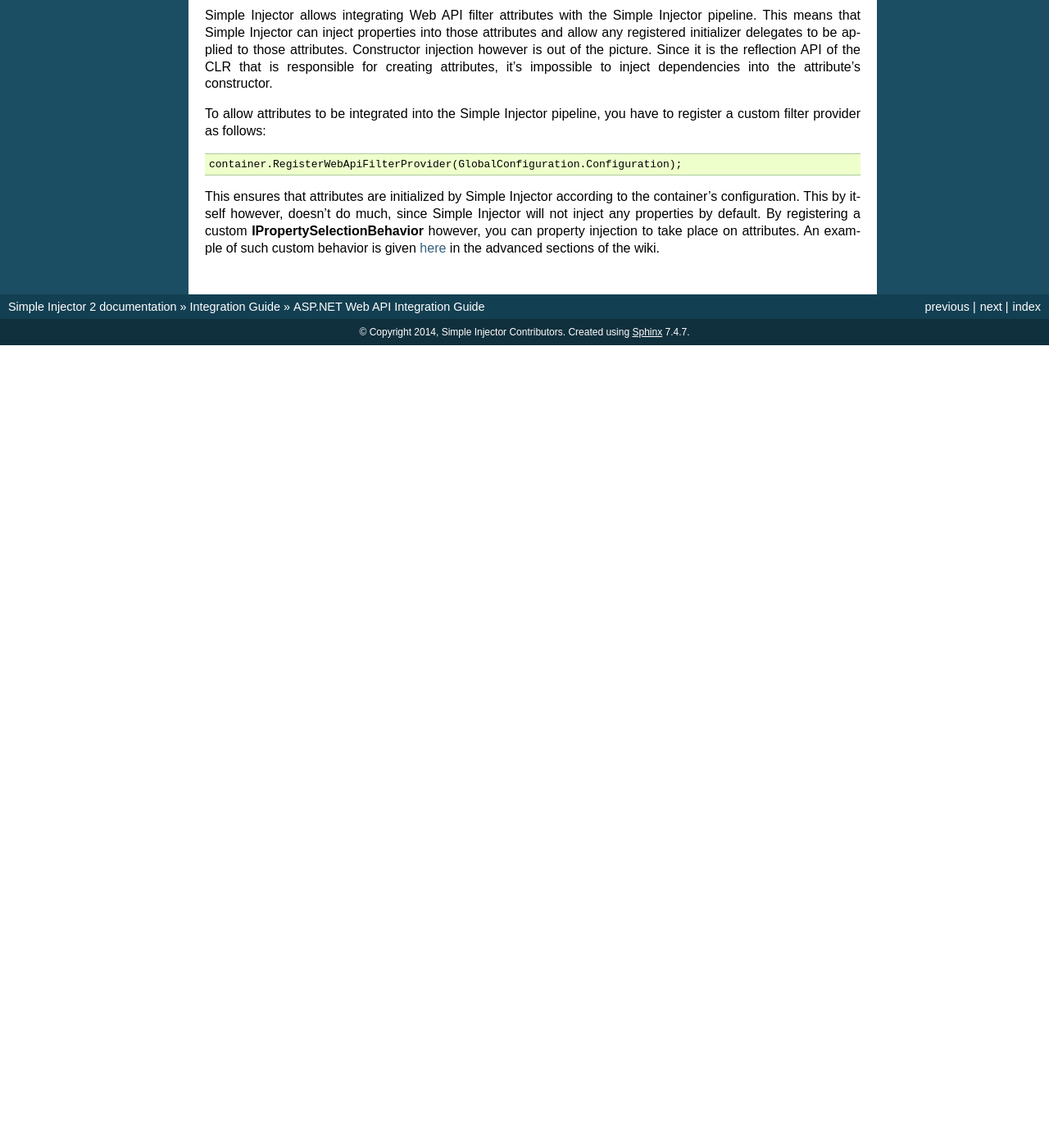
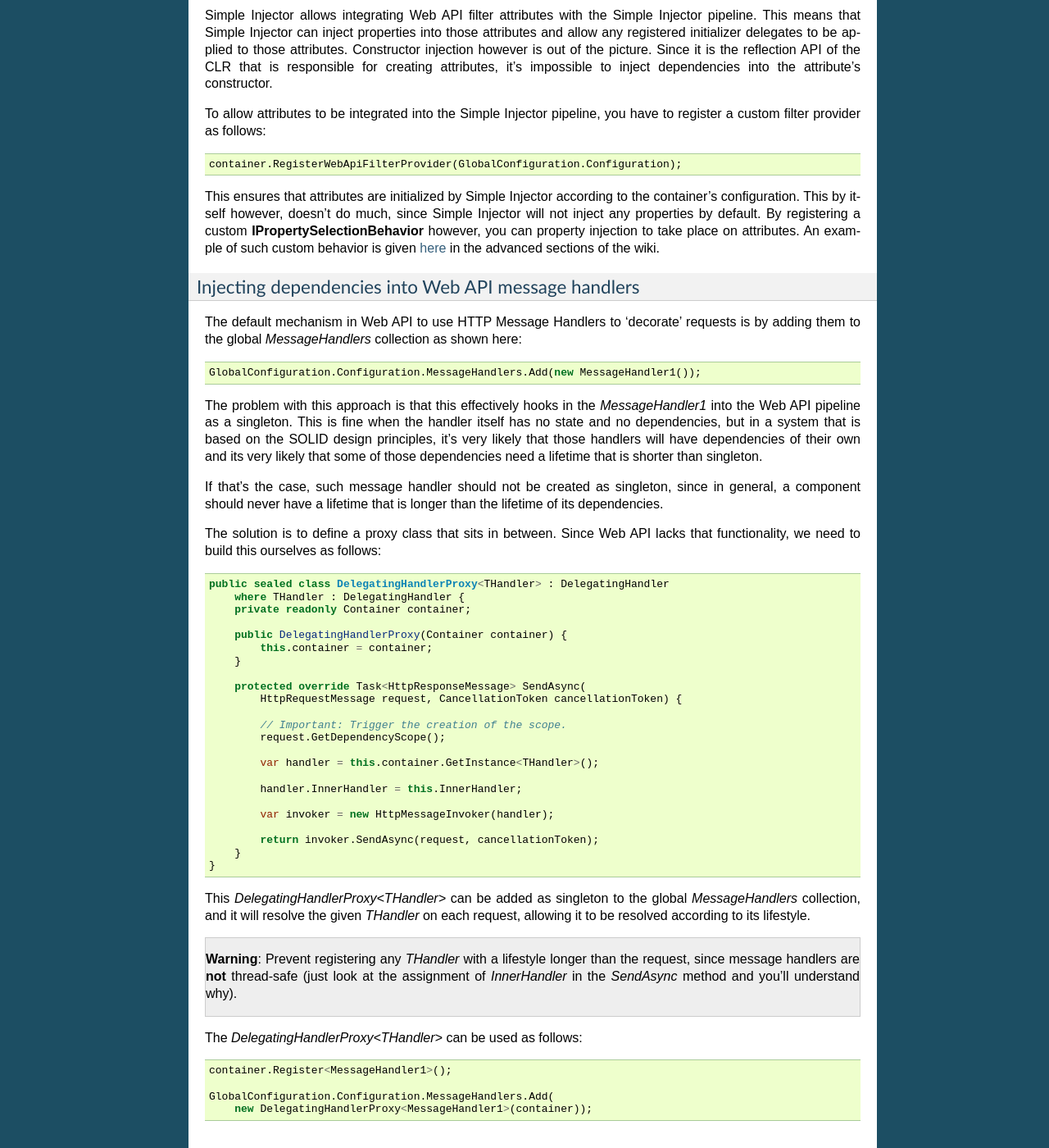
Before and after one commit to simpleinjector/Documentation, a Sphinx documentation site: the page built from source/webapiintegration.rst, in a window 1280 px wide and 1400 px high, scrolled down 2266 px. Shown: the whole window at 82% size. Built offline with Sphinx 7.4.7, drawn with Linux system fonts in a browser that asks for light colours; before the commit the page ends 2687 px from its top, so only the background shows below that; some of the changed text lies outside the part shown.

Commit message:
DelegatingHandlerProxy<T> example added to Web API documentation.

```diff
--- a/source/wcfintegration.rst
+++ b/source/wcfintegration.rst
@@ -40,7 +40,7 @@ For each service class, you should supply a factory attribute in the .SVC file o
     **Note**: Instead of having a WCF service layer consisting of many service classes and methods, consider a design that consists of just a single service class with a single method as explained in `this article <http://www.cuttingedge.it/blogs/steven/pivot/entry.php?id=95>`_. A design where operations are communicated through messages allows the creation of highly maintainable WCF services. With such a design, this integration package will be ??redundant.
 
 WAS Hosting and Non-HTTP Activation
-==============================
+===================================
 
 When hosting WCF Services in WAS (Windows Activation Service), you are not given an opportunity to build your container in the Application_Start event defined in your Global.asax because WAS doesn't use the standard ASP.NET pipeline. A workaround for this is to move the container initialization to a static constructor
 
--- a/source/webapiintegration.rst
+++ b/source/webapiintegration.rst
@@ -7,6 +7,8 @@ Simple Injector contains `Simple Injector ASP.NET Web API Integration Quick Star
 .. container:: Note
 
     **Note**: To be able to run the Web API integration packages, `you need <https://stackoverflow.com/questions/22392032/are-there-any-technical-reasons-simpleinjector-cannot-support-webapi-on-net-4-0>`_ *.NET 4.5* or above.
+
+.. _Web-API-basic-setup:
 
 Basic setup
 ===========
@@ -71,10 +73,14 @@ Given the configuration above, an actual controller could look like this:
         }
     }
 
+.. _Web-API-extra-features:
+
 Extra features
 ==============
 
 The basic features of the Web API integration package are the **SimpleInjectorWebApiDependencyResolver** class and the **WebApiRequestLifestyle** with its **RegisterWebApiRequest** extension methods. Besides these basic features, the integration package contains extra features that can make your life easier.
+
+.. _Getting-the-current-requests-HttpRequestMessage:
 
 Getting the current request's HttpRequestMessage
 ------------------------------------------------
@@ -117,6 +123,8 @@ This implementation can be implemented as follows:
 
     container.RegisterWebApiRequest<IRequestMessageProvider, RequestMessageProvider>();
 
+.. _Injecting-dependencies-into-Web-API-filter-attributes:
+
 Injecting dependencies into Web API filter attributes
 -----------------------------------------------------
 
@@ -129,3 +137,61 @@ To allow attributes to be integrated into the Simple Injector pipeline, you have
     container.RegisterWebApiFilterProvider(GlobalConfiguration.Configuration);
 
 This ensures that attributes are initialized by Simple Injector according to the container's configuration. This by itself however, doesn't do much, since Simple Injector will not inject any properties by default. By registering a custom **IPropertySelectionBehavior** however, you can property injection to take place on attributes. An example of such custom behavior is given :ref:`here <ImportPropertySelectionBehavior>` in the advanced sections of the wiki.
+
+.. _Injecting-dependencies-into-Web-API-message-handlers:
+
+Injecting dependencies into Web API message handlers
+----------------------------------------------------
+
+The default mechanism in Web API to use HTTP Message Handlers to 'decorate' requests is by adding them to the global *MessageHandlers* collection as shown here:
+
+.. code-block:: c#
+
+    GlobalConfiguration.Configuration.MessageHandlers.Add(new MessageHandler1());
+
+The problem with this approach is that this effectively hooks in the *MessageHandler1* into the Web API pipeline as a singleton. This is fine when the handler itself has no state and no dependencies, but in a system that is based on the SOLID design principles, it's very likely that those handlers will have dependencies of their own and its very likely that some of those dependencies need a lifetime that is shorter than singleton.
+
+If that's the case, such message handler should not be created as singleton, since in general, a component should never have a lifetime that is longer than the lifetime of its dependencies.
+
+The solution is to define a proxy class that sits in between. Since Web API lacks that functionality, we need to build this ourselves as follows:
+
+.. code-block:: c#
+
+    public sealed class DelegatingHandlerProxy<THandler> : DelegatingHandler
+        where THandler : DelegatingHandler {
+        private readonly Container container;
+
+        public DelegatingHandlerProxy(Container container) {
+            this.container = container;
+        }
+
+        protected override Task<HttpResponseMessage> SendAsync(
+            HttpRequestMessage request, CancellationToken cancellationToken) {
+
+            // Important: Trigger the creation of the scope.
+            request.GetDependencyScope();
+
+            var handler = this.container.GetInstance<THandler>();
+
+            handler.InnerHandler = this.InnerHandler;
+
+            var invoker = new HttpMessageInvoker(handler);
+
+            return invoker.SendAsync(request, cancellationToken);
+        }
+    }
+
+This *DelegatingHandlerProxy<THandler>* can be added as singleton to the global *MessageHandlers* collection, and it will resolve the given *THandler* on each request, allowing it to be resolved according to its lifestyle.
+
+.. container:: Note
+
+	**Warning**: Prevent registering any *THandler* with a lifestyle longer than the request, since message handlers are **not** thread-safe (just look at the assignment of *InnerHandler* in the *SendAsync* method and you'll understand why).
+
+The *DelegatingHandlerProxy<THandler>* can be used as follows:
+
+.. code-block:: c#
+
+    container.Register<MessageHandler1>();
+
+    GlobalConfiguration.Configuration.MessageHandlers.Add(
+        new DelegatingHandlerProxy<MessageHandler1>(container));
```
